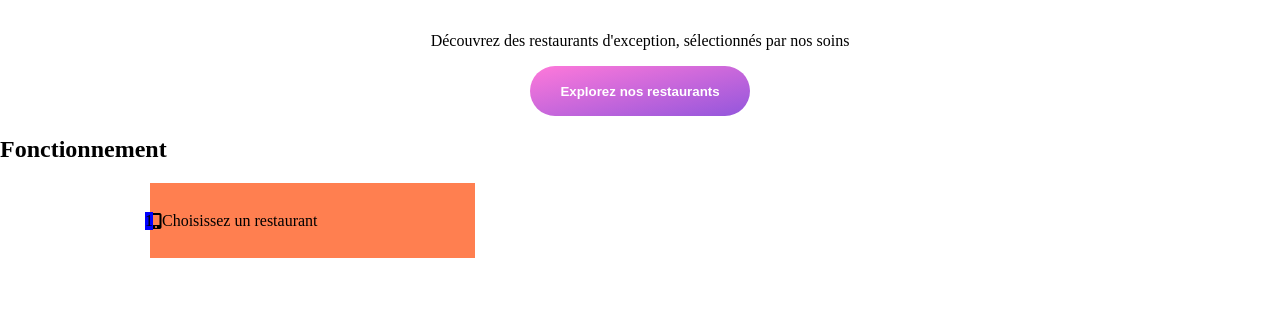
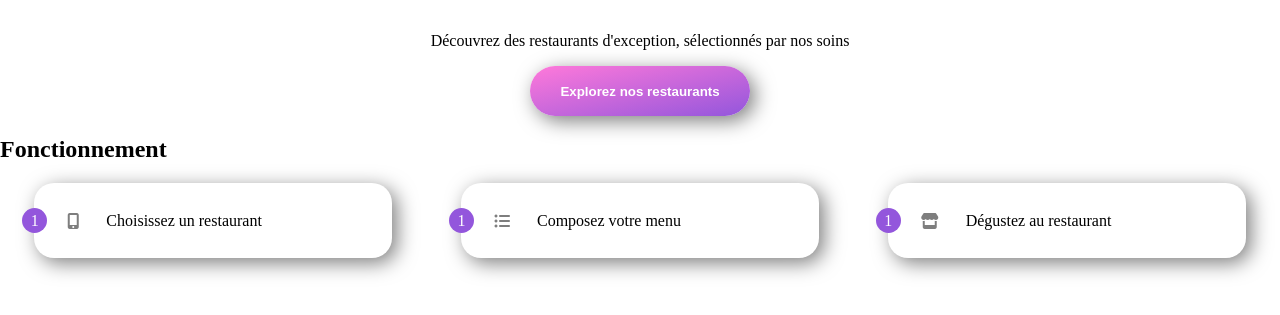
Before and after one commit to Salim-camara/CamaraMohamedSalim_3_24062021, a website: page index.html in a window 1280 px wide. Shown: the part 201-516 px from the top of the page. Drawn offline with Linux system fonts and the light colour scheme.

Commit message:
Ajout des cartes fonctionnement

```diff
--- a/index.html
+++ b/index.html
@@ -51,10 +51,22 @@
             </div>
 
             <div class="fonctionnement_second">
-                <div class="fonctionnement_second_choix">
-                    <span class="fonctionnement_second_choix_span">1</span>
-                    <i class="fas fa-mobile-alt"></i>
+                <div class="fonctionnement_second_card">
+                    <span class="fonctionnement_second_card_span">1</span>
+                    <i class="fas fa-mobile-alt fonctionnement_second_card_icon"></i>
                     <p>Choisissez un restaurant</p>
+                </div>
+
+                <div class="fonctionnement_second_card">
+                    <span class="fonctionnement_second_card_span">1</span>
+                    <i class="fas fa-list-ul fonctionnement_second_card_icon"></i>
+                    <p>Composez votre menu</p>
+                </div>
+
+                <div class="fonctionnement_second_card">
+                    <span class="fonctionnement_second_card_span">1</span>
+                    <i class="fas fa-store fonctionnement_second_card_icon"></i>
+                    <p>Dégustez au restaurant</p>
                 </div>
             </div>
 
--- a/sass/layout/_main_fonctionnement.scss
+++ b/sass/layout/_main_fonctionnement.scss
@@ -0,0 +1,6 @@
+// Disposition cards
+
+.fonctionnement_second {
+    @include display_flex(space-around);
+
+}
--- a/sass/pages/_fonctionnement.scss
+++ b/sass/pages/_fonctionnement.scss
@@ -1,15 +1,28 @@
-// Cartes de fonctionnements
+// Cartes de fonctionnement
 
-.fonctionnement_second_choix {
-    background-color: coral;
+.fonctionnement_second_card {
+    border-radius: 20px 20px 20px 20px;
+    box-shadow: 5px 5px 20px $icon_color;
     @include display_flex();
     height: 75px;
     width: 325px;
-    margin-left: 150px;
+    margin-bottom: 10px;
+    padding-left: 33px;
     position: relative;
+
+    &_icon {
+        color: $icon_color;
+        margin-right: 27px;
+    }
+
     &_span {
-        background-color: blue;
+        @include display_flex(center);
+        background-color: $primary_color;
+        color: white;
+        height: 25px;
+        width: 25px;
+        border-radius: 50%;
         position: absolute;
-        left: -5px;
+        left: -12px;
     }
 }
--- a/sass/utils/_mixins.scss
+++ b/sass/utils/_mixins.scss
@@ -15,6 +15,7 @@
 
 @mixin btn {
     background: linear-gradient(to bottom right, $secondary_color, $primary_color);
+    box-shadow: 5px 5px 20px $icon_color;
     color: white;
     font-weight: bold;
     border: none;
--- a/sass/utils/_variables.scss
+++ b/sass/utils/_variables.scss
@@ -3,3 +3,4 @@
 $primary_color:  #9356DC;
 $secondary_color: #FF79DA;
 $tertiary-color: #99E2D0;
+$icon_color: #7e7e7e;
```
Also changed, not shown: css/accueil_desktop.css, 1 other file.
